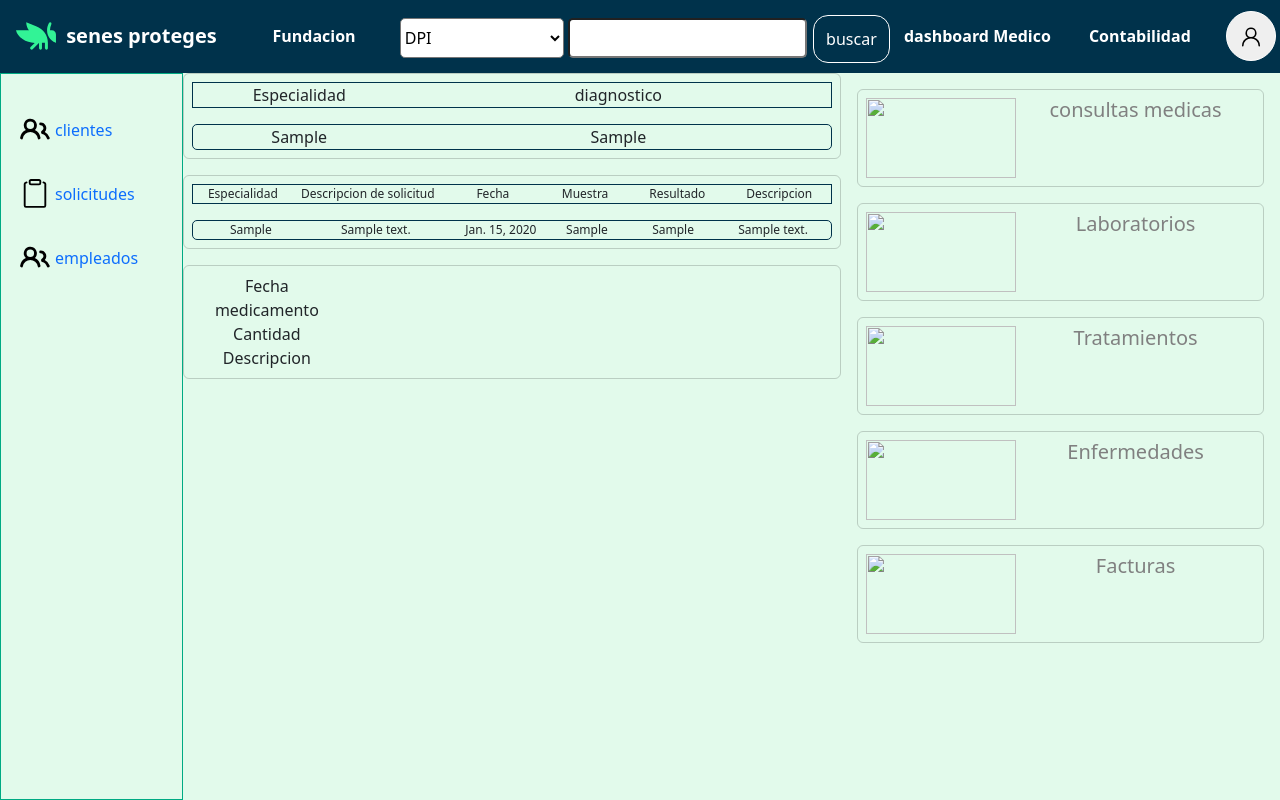
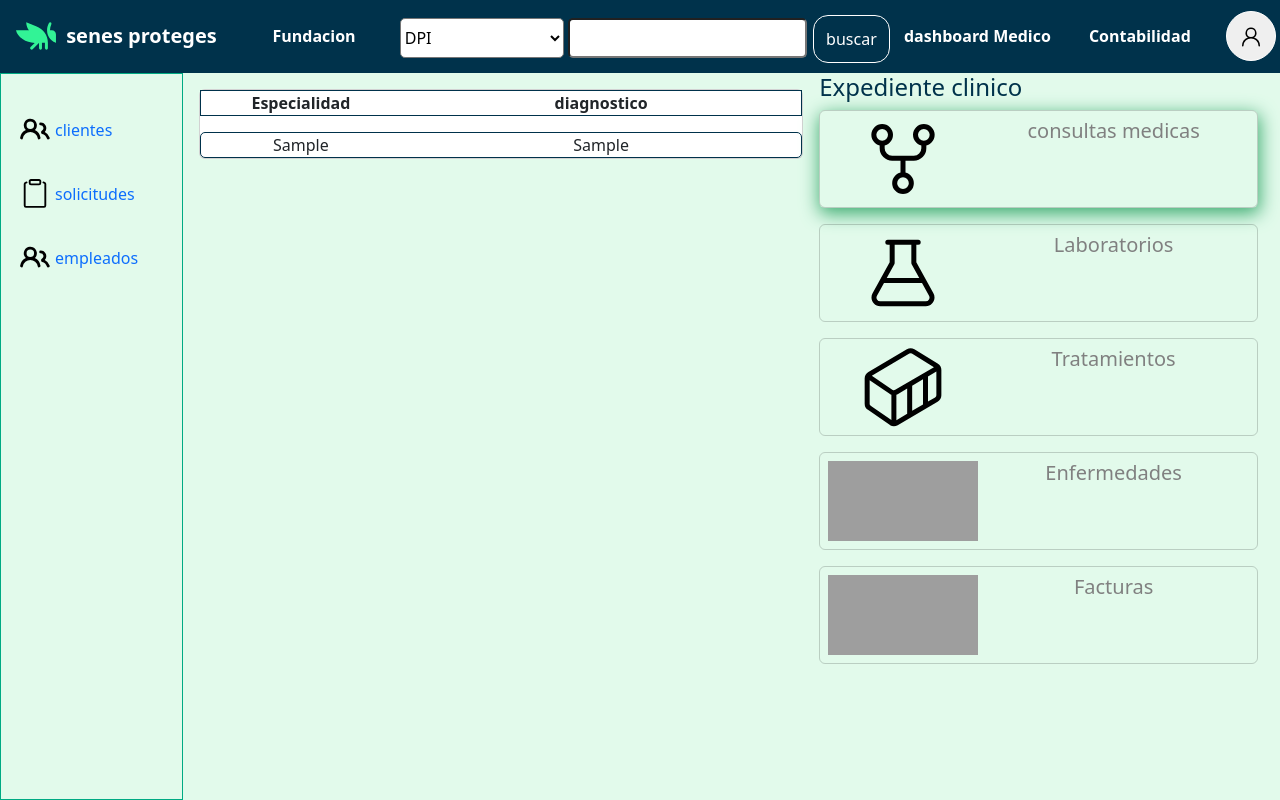
Before and after one commit to zombozo/senes-proteges, a Django app: page /expediente/1/ in a window 1280 px wide. Run offline with Django 4.2, Linux system fonts and the light colour scheme; a user stored in the database is signed in; tables that the repository leaves empty hold one stand-in row (values such as "Sample post"); grey boxes are pictures that could not be loaded.

Commit message:
agregado expediente

```diff
--- a/asilo/static/css/includes/consultas.css
+++ b/asilo/static/css/includes/consultas.css
@@ -5,15 +5,17 @@
 
 }
 
-.sections, .consultas {
+.sections, .consulta-detalle {
     display: grid;
     grid-template-columns: 1fr 2fr;
     border: 1px solid var(--text-color);
     width: 100%;
 }
 
-.consultas {
+.consulta-detalle {
     margin-top: 1rem;
     border-radius: 5px;
 }
-.sections{}
+.sections{
+    font-weight: bold;
+}
--- /dev/null
+++ b/asilo/static/css/includes/enfermedades.css
@@ -0,0 +1,13 @@
+
+
+.card-enfermedades {
+    display: flex;
+    flex-direction: column;
+}
+
+.sections-header-enfermedades, .setions-body-enfermedades {
+    display: grid;
+    grid-template-columns: auto auto auto;
+    border: 1px solid var(--text-color);
+    border-radius: 5px;
+}
--- a/asilo/static/css/includes/expediente.css
+++ b/asilo/static/css/includes/expediente.css
@@ -1,26 +1,28 @@
 .base-expediente {
     display: grid;
-    grid-template-columns: 60% 40%;
+    grid-template-columns: 58% 40%;
     width: 100%;
 }
 
 
-
-
-/* derecho */
+/* derecho */img
 
 .expediente-opciones {
     padding: 1rem;
 }
-.card {
+.expediente-opciones > .card {
     display: grid;
     grid-template-columns: 150px 1fr;
     padding: 0.5rem;
     margin-bottom: 1rem;
     background-color: transparent;
+    cursor: pointer;
+}
+.expediente-opciones .card:hover {
+    transform: scale(1.05);
 }
 
-.card img {
+.base-expediente .card img {
 
     height:5rem;
     width:100%;
@@ -32,3 +34,10 @@
 .card h5 {
     color: gray;
 }
+.expediente-detalle {
+    padding: 1rem;
+}
+
+.card-select {
+    box-shadow: 1px 5px 18px 1px rgb(63, 173, 114);
+}
--- a/asilo/static/css/includes/laboratorios.css
+++ b/asilo/static/css/includes/laboratorios.css
@@ -1,5 +1,5 @@
 
-.laboratorios {
+.card-laboratorios-expediente {
     display:flex;
     flex-direction:column;
 }
@@ -10,6 +10,9 @@
     font-size: 12px;
 }
 
+.sections-laboratorio {
+    font-weight: bold;
+}
 .laboratorios-section {
     margin-top: 1rem;
     border-radius: 5px;
--- /dev/null
+++ b/asilo/static/css/includes/tratamientos.css
@@ -0,0 +1,23 @@
+
+
+.card-tratamientos {
+    display: flex;
+    flex-direction: column;
+}
+
+.sections-tratamientos, .content-tratamientos {
+    display: grid;
+    grid-template-columns: 100px 200px 91px 245px;
+    border: 1px solid var(--text-color);
+    border-radius: 5px;
+}
+
+.sections-tratamientos {
+    font-weight: bold;
+}
+
+.content-tratamientos {
+    padding-right: 0.5rem;
+    padding-left: 0.5rem;
+    margin-top: 0.5rem;
+}
--- a/asilo/static/css/medico/crear-solicitud.css
+++ b/asilo/static/css/medico/crear-solicitud.css
@@ -5,6 +5,10 @@
     padding-top: 1rem;
 }
 
+
+.expediente {
+    width: 100%;
+}
 .sectionA {
     display: grid;
     grid-template-columns: 1fr;
--- /dev/null
+++ b/asilo/static/js/asilo/expediente.js
@@ -0,0 +1,9 @@
+$(document).ready(()=>{
+    $(".expediente-opciones .card").click(function(){
+        $(".expediente-opciones > .card").removeClass("card-select");
+        $(".expediente-detalle > .expediente-item").hide();
+        $(this).addClass("card-select");
+        var card = $(this).data("card");
+        $('.'+card).slideToggle('slow');
+    })
+})
--- a/asilo/templates/asilo/base_asilo.html
+++ b/asilo/templates/asilo/base_asilo.html
@@ -85,10 +85,11 @@
                 "language": {"url": "//cdn.datatables.net/plug-ins/9dcbecd42ad/i18n/Spanish.json"}
             })
         })
+        {% block script_js %}
+
+        {% endblock script_js %}
 
 </script>
-{% block script_js %}
 
-{% endblock script_js %}
 {% block script_js_extra %}{% endblock script_js_extra %}
 </html>
--- a/asilo/templates/asilo/includes/consultas.html
+++ b/asilo/templates/asilo/includes/consultas.html
@@ -6,7 +6,7 @@
     </div>
     {% for ficha in fichas %}
         {% for consulta in ficha.consulta_ficha.all %}
-            <div class="consultas">
+            <div class="consulta-detalle">
                 <span>
                     {{consulta.id_solicitudCitaDetalle.id_especialidad.especialidad}}
                 </span>
--- a/asilo/templates/asilo/includes/enfermedades.html
+++ b/asilo/templates/asilo/includes/enfermedades.html
@@ -0,0 +1,20 @@
+
+<div class="card card-enfermedades">
+    <div class="sections-header-enfermedades">
+        <span>Nombre</span>
+        <span>Descripcion</span>
+        <span>fecha</span>
+    </div>
+    {% for ficha in fichas %}
+        {% for enfermedad in ficha.expediente_enfermedad.all %}
+            <div class="sections-body-enfermedades">
+                <span>
+                    {{consulta.id_solicitudCitaDetalle.id_especialidad.especialidad}}
+                </span>
+                <span>
+                    {{consulta.diagnostico}}
+                </span>
+            </div>
+        {% endfor %}
+    {% endfor %}
+</div>
--- a/asilo/templates/asilo/includes/expediente.html
+++ b/asilo/templates/asilo/includes/expediente.html
@@ -3,43 +3,60 @@
     <link rel="stylesheet" href="{% static 'css/includes/expediente.css' %}">
     <link rel="stylesheet" href="{% static 'css/includes/consultas.css' %}">
     <link rel="stylesheet" href="{% static 'css/includes/laboratorios.css' %}">
+    <link rel="stylesheet" href="{% static 'css/includes/tratamientos.css' %}">
+    <link rel="stylesheet" href="{% static 'css/includes/enfermedades.css' %}">
 {% endblock css_script_extra %}
 <section class="base-expediente">
         <article class="expediente-detalle">
             {% comment %} consultas {% endcomment %}
-                {% include 'asilo/includes/consultas.html' with fichas=expediente.ficha_expediente.all %}
+                <div class="expediente-item consulta" >
+                    {% include 'asilo/includes/consultas.html' with fichas=expediente.ficha_expediente.all %}
 
-                {% include 'asilo/includes/laboratorios.html' with fichas=expediente.ficha_expediente.all %}
+                </div>
+                <div class="expediente-item laboratorios" style="display:none">
+                    {% include 'asilo/includes/laboratorios.html' with fichas=expediente.ficha_expediente.all %}
 
-                {% include 'asilo/includes/tratamientos.html' with tratamientos=expediente.ficha_expediente.all %}
+                </div>
+                <div class="expediente-item tratamientos" style="display:none">
+                    {% include 'asilo/includes/tratamientos.html' with fichas=expediente.ficha_expediente.all %}
+
+                </div>
+                <div class="expediente-item enfermedades" style="display:none">
+                    {% include 'asilo/includes/enfermedades.html' with fichas=expediente.ficha_expediente.all %}
+
+                </div>
+                <div class="expediente-item facturas" style="display:none">
+                    {% include 'asilo/includes/facturas.html' with fichas=expediente.ficha_expediente.all %}
+                </div>
         </article>
-        <article class="expediente-opciones">
-            <div class="card">
-                <img src="" alt="">
+        <article class="expediente-opciones ">
+            <h4>Expediente clinico</h4>
+            <div class="card card-consultas-expediente card-select" data-card="consulta">
+                <img src="{% static 'imagenes/repo-forked.svg' %}" alt="">
                 <span>
                     <h5>consultas medicas</h5>
                 </span>
             </div>
-            <div class="card">
-                <img src="" alt="">
+            <div class="card card-laboratorio-expediente"  data-card="laboratorios">
+                <img src="{% static 'imagenes/beaker.svg' %}" alt="">
                 <span>
                     <h5>Laboratorios</h5>
                 </span>
             </div>
-            <div class="card">
-                <img src="" alt="">
+            <div class="card card-tratamiento-expediente"  data-card="tratamientos">
+                <img src="{% static 'imagenes/container.svg' %}" alt="">
                 <span>
                     <h5>Tratamientos</h5>
                 </span>
             </div>
-            <div class="card">
-                <img src="" alt="">
+            <div class="card card-enfermedad-expediente"  data-card="enfermedades">
+                <img src="{% static 'imagenes/.svg' %}" alt="">
                 <span>
                     <h5>Enfermedades</h5>
                 </span>
             </div>
-            <div class="card">
-                <img src="" alt="">
+            <div class="card card-facturas-expediente"  data-card="facturas">
+                <img src="{% static 'imagenes/note.svg' %}" alt="">
                 <span>
                     <h5>Facturas</h5>
                 </span>
--- a/asilo/templates/asilo/includes/laboratorios.html
+++ b/asilo/templates/asilo/includes/laboratorios.html
@@ -1,4 +1,4 @@
-<div class="card laboratorios">
+<div class="card card-laboratorios-expediente">
     <div class="sections-laboratorio">
         <span>Especialidad</span>
         <span>Descripcion de solicitud</span>
--- a/asilo/templates/asilo/includes/tratamientos.html
+++ b/asilo/templates/asilo/includes/tratamientos.html
@@ -1,4 +1,4 @@
-<div class="card tratamientos">
+<div class="card card-tratamientos">
     <div class="sections-tratamientos">
         <span>Fecha</span>
         <span>medicamento</span>
--- a/asilo/templates/asilo/recepcion/expediente_detalle.html
+++ b/asilo/templates/asilo/recepcion/expediente_detalle.html
@@ -1,4 +1,8 @@
 {% extends 'asilo/base_asilo.html' %}
+{% load static %}
 {% block section %}
     {% include 'asilo/includes/expediente.html' with expediente=expediente  %}
 {% endblock section %}
+    {% block script_js_extra %}
+        <script src="{% static 'js/asilo/expediente.js' %}"></script>
+    {% endblock script_js_extra %}
--- a/asilo/views.py
+++ b/asilo/views.py
@@ -86,6 +86,7 @@ class solicitudCreateView(LoginRequiredMixin, CreateView):
         id_expediente = kwargs["id_expediente"]
         form = solicitudCitaForm()
         context = {"form":form}
+        context['expediente'] = expediente.objects.get(id_expediente=id_expediente)
         solicitud_pendiente, id_solicitud = solicitudCita.get_solicitud(id_expediente=id_expediente)
         if solicitud_pendiente:
             return HttpResponseRedirect(reverse('asilo:detalle-solicitud', kwargs={'id_solicitud':id_solicitud}))
@@ -125,6 +126,7 @@ class solicitudCitaDetalleCreateView(LoginRequiredMixin,medicoMixin, CreateView)
         id_solicitud = self.kwargs["id_solicitud"]
         _solicitud = solicitudCita.objects.get(id_solicitudCita=id_solicitud)
         form.instance.id_solicitudCita = _solicitud
+        form.save()
         proximo_paso = self.request.POST["proximo_paso"]
         if proximo_paso =="guardar_y_repetir":
             return HttpResponseRedirect(reverse('asilo:detalle-solicitud', kwargs={'id_solicitud':self.kwargs['id_solicitud']}))
--- a/fundacion/models.py
+++ b/fundacion/models.py
@@ -60,10 +60,17 @@ class tratamiento(models.Model):
             return self.medicamento.nombre
 
 
+class clienteEnfermedad(models.Model):
+    id_clienteEnfermedad = models.BigAutoField(primary_key=True)
+    id_expediente = models.ForeignKey("asilo.expediente", related_name=("expediente_enfermedad"), on_delete=models.CASCADE)
+    id_enfermedad = models.ForeignKey("fundacion.enfermedad", related_name="enfermedad_expediente", verbose_name=("enfermedad:"), on_delete=models.CASCADE)
+    descripcion = models.TextField(null=True, blank=True)
+    fecha = models.DateTimeField(auto_now=True)
+
 class enfermedad(models.Model):
     id_enfermedad = models.BigAutoField(primary_key=True)
     nombre = models.CharField(max_length=100)
-    descripcion = models.TextField()
+    descripcion = models.TextField(null=True, blank=True)
 
 class medicamento(models.Model):
         id_medicamento = models.BigAutoField(primary_key=True)
--- a/fundacion/static/css/fundacion/medico/ficha.css
+++ b/fundacion/static/css/fundacion/medico/ficha.css
@@ -53,7 +53,7 @@
 
 .options a {
     height: 5vh;
-    width: 20vw;
+    width:2vw;
     text-decoration: none;
 }
 
--- a/fundacion/templates/pages/base_fundacion.html
+++ b/fundacion/templates/pages/base_fundacion.html
@@ -56,7 +56,7 @@
                 "language": {"url": "//cdn.datatables.net/plug-ins/9dcbecd42ad/i18n/Spanish.json"}
             })
         })
-
+        {% block js_code %}{% endblock js_code %}
 </script>
 {% block script_js %}
 
```
Also changed, not shown: asilo/templates/asilo/medico/crear_solicitud.html (+18 -3 lines), fundacion/templates/pages/medico/consulta_crear.html (+18 -4 lines).
